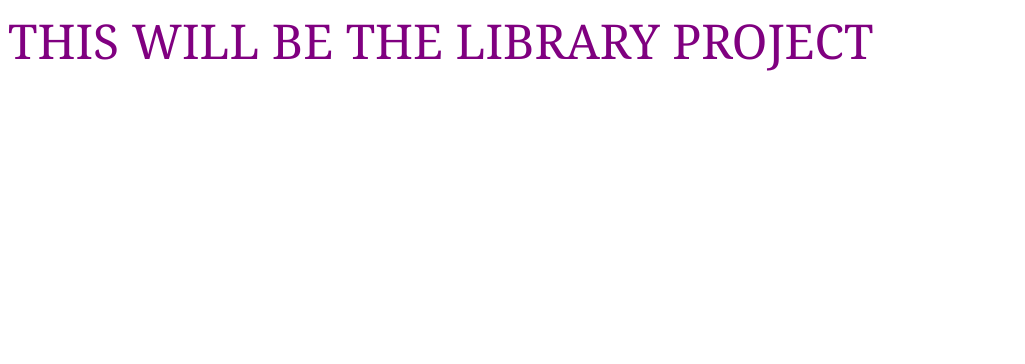
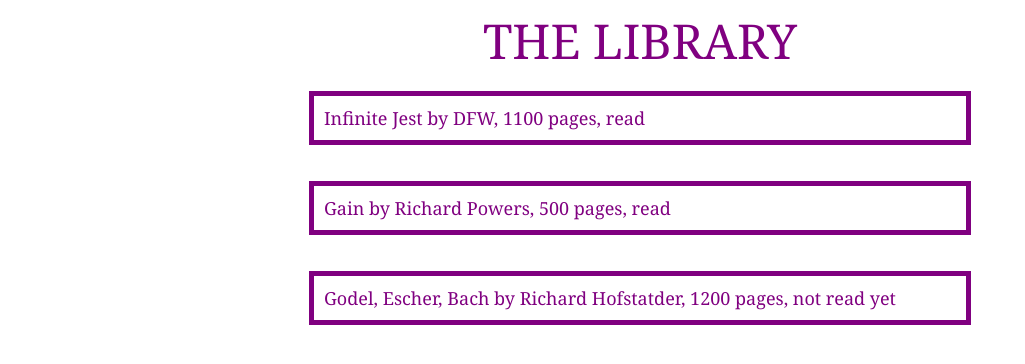
Before and after one commit to msespos/library, a plain HTML site: page index.html in a window 1280 px wide. Shown: the whole page, without its empty margins (0-1025 px from the left). Drawn offline with Linux system fonts and the light colour scheme.

Commit message:
Set up initial library with hardcoded books

```diff
--- a/index.html
+++ b/index.html
@@ -8,7 +8,7 @@
   <link rel="stylesheet" href="styles.css">
 </head>
 <body>
-  THIS WILL BE THE LIBRARY PROJECT
+  <div id="library">THE LIBRARY</div>
   <script src="script.js"></script>
 </body>
 </html>
--- a/script.js
+++ b/script.js
@@ -1 +1,30 @@
-console.log("test")
+let myLibrary = [];
+
+function Book(title, author, pages, read) {
+  this.title = title;
+  this.author = author;
+  this.pages = pages;
+  this.read = read;
+  this.info = function() {
+    return title + " by " + author + ", " + pages + " pages, " + read;
+  }
+}
+
+function addBookToLibrary(title, author, pages, read) {
+  const book = new Book(title, author, pages, read);
+  myLibrary.push(book);
+}
+
+addBookToLibrary("Infinite Jest", "DFW", 1100, "read");
+addBookToLibrary("Gain", "Richard Powers", 500, "read");
+addBookToLibrary("Godel, Escher, Bach", "Richard Hofstatder", 1200, "not read yet");
+
+console.log(myLibrary[0].info());
+
+myLibrary.forEach((item) => {
+  const p = document.createElement("p");
+  const book = document.createTextNode(item.info());
+  p.appendChild(book);
+  const library = document.getElementById("library");
+  library.appendChild(p);
+});
--- a/styles.css
+++ b/styles.css
@@ -3,3 +3,16 @@
   font-size: xxx-large;
   color: purple;
 }
+
+#library {
+  display: flex;
+  flex-direction: column;
+  align-items: center;
+}
+
+p {
+  border: 5px solid purple;
+  font-size: large;
+  padding: 10px;
+  width: 50%;
+}
```
